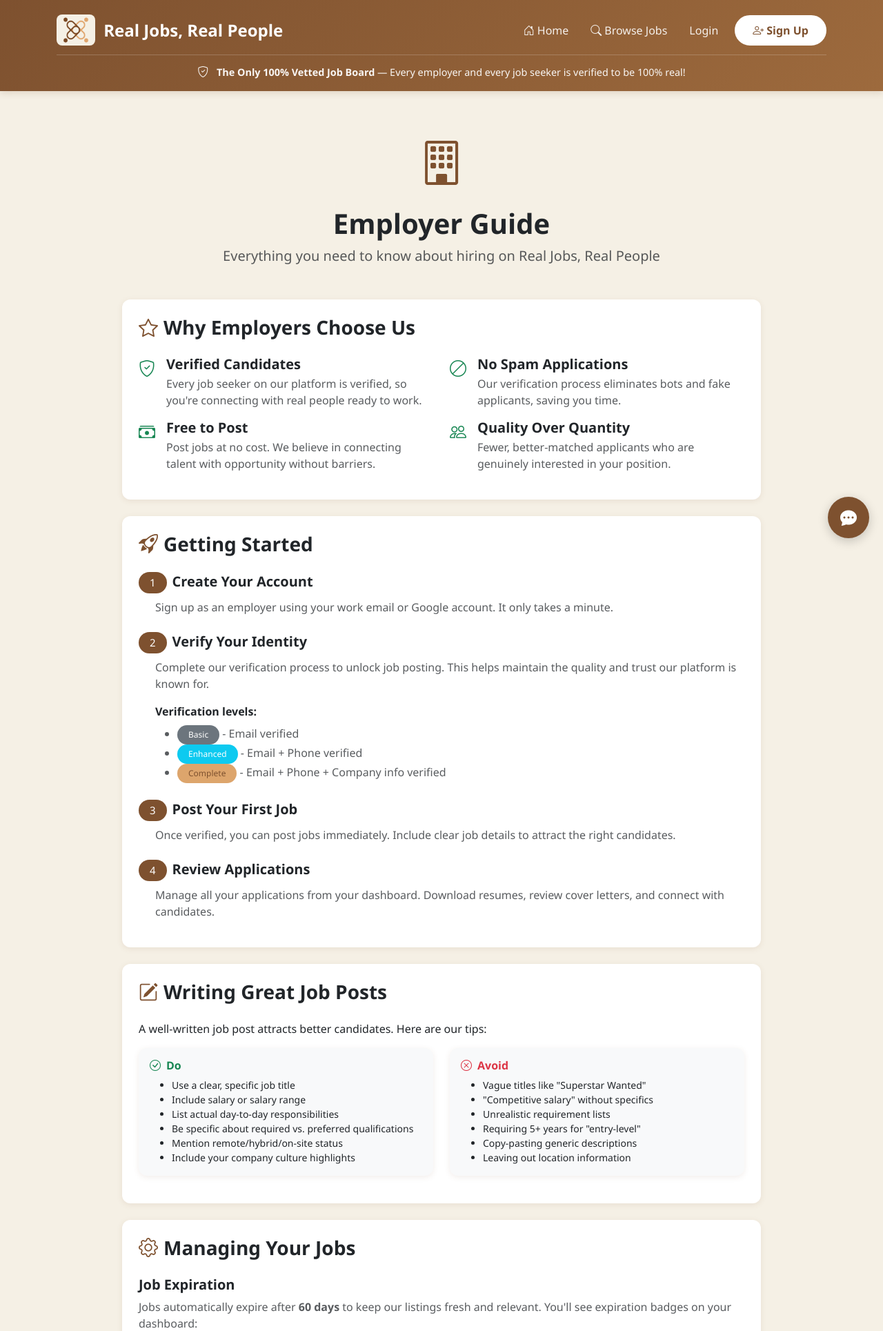
After one commit to mfish324/Job-Board, a Django app: page /employer-guide/ in a window 1280 px wide. The commit adds this page. Shown: the top 1929 px of the page at 69% size. Run offline with Django 5.2, Linux system fonts and the light colour scheme.

Commit message:
Add employer guide page
- Create comprehensive employer guide with:
  - Platform benefits (verified candidates, no spam, free posting)
  - Getting started steps and verification levels
  - Tips for writing great job posts
  - Job management (expiration, refresh, bulk upload)
  - Commitment to respectful hiring practices
- Add view and URL route for /employer-guide/
- Link from employer dashboard and site footer

Co-Authored-By: Claude Opus 4.5 <noreply@anthropic.com>

```diff
--- a/jobs/templates/jobs/base.html
+++ b/jobs/templates/jobs/base.html
@@ -403,6 +403,7 @@
                         <div class="col-6">
                             <ul class="list-unstyled">
                                 <li class="mb-2"><a href="{% url 'about' %}"><i class="bi bi-arrow-right me-1"></i>About Us</a></li>
+                                <li class="mb-2"><a href="{% url 'employer_guide' %}"><i class="bi bi-arrow-right me-1"></i>Employer Guide</a></li>
                                 <li class="mb-2"><a href="{% url 'terms_of_service' %}"><i class="bi bi-arrow-right me-1"></i>Terms of Service</a></li>
                                 <li class="mb-2"><a href="{% url 'contact' %}"><i class="bi bi-arrow-right me-1"></i>Contact</a></li>
                             </ul>
--- a/jobs/templates/jobs/employer_dashboard.html
+++ b/jobs/templates/jobs/employer_dashboard.html
@@ -37,6 +37,9 @@
             </p>
         </div>
         <div class="d-flex gap-2 flex-wrap">
+            <a href="{% url 'employer_guide' %}" class="btn btn-outline-info">
+                <i class="bi bi-book me-1"></i>Guide
+            </a>
             <a href="{% url 'candidate_search' %}" class="btn btn-outline-primary">
                 <i class="bi bi-search me-1"></i>Find Candidates
             </a>
--- /dev/null
+++ b/jobs/templates/jobs/employer_guide.html
@@ -0,0 +1,209 @@
+{% extends 'jobs/base.html' %}
+
+{% block title %}Employer Guide - Real Jobs, Real People{% endblock %}
+
+{% block content %}
+<div class="container py-4">
+    <div class="row justify-content-center">
+        <div class="col-lg-10">
+            <!-- Header -->
+            <div class="text-center mb-5">
+                <i class="bi bi-building text-primary" style="font-size: 4rem;"></i>
+                <h1 class="fw-bold mt-3">Employer Guide</h1>
+                <p class="lead text-muted">Everything you need to know about hiring on Real Jobs, Real People</p>
+            </div>
+
+            <!-- Why Choose Us -->
+            <div class="card mb-4 border-primary">
+                <div class="card-body p-4">
+                    <h3 class="fw-bold mb-4">
+                        <i class="bi bi-star me-2 text-primary"></i>Why Employers Choose Us
+                    </h3>
+                    <div class="row">
+                        <div class="col-md-6 mb-3">
+                            <div class="d-flex">
+                                <i class="bi bi-shield-check text-success me-3 fs-4"></i>
+                                <div>
+                                    <h5 class="fw-semibold mb-1">Verified Candidates</h5>
+                                    <p class="text-muted mb-0">Every job seeker on our platform is verified, so you're connecting with real people ready to work.</p>
+                                </div>
+                            </div>
+                        </div>
+                        <div class="col-md-6 mb-3">
+                            <div class="d-flex">
+                                <i class="bi bi-ban text-success me-3 fs-4"></i>
+                                <div>
+                                    <h5 class="fw-semibold mb-1">No Spam Applications</h5>
+                                    <p class="text-muted mb-0">Our verification process eliminates bots and fake applicants, saving you time.</p>
+                                </div>
+                            </div>
+                        </div>
+                        <div class="col-md-6 mb-3">
+                            <div class="d-flex">
+                                <i class="bi bi-cash-stack text-success me-3 fs-4"></i>
+                                <div>
+                                    <h5 class="fw-semibold mb-1">Free to Post</h5>
+                                    <p class="text-muted mb-0">Post jobs at no cost. We believe in connecting talent with opportunity without barriers.</p>
+                                </div>
+                            </div>
+                        </div>
+                        <div class="col-md-6 mb-3">
+                            <div class="d-flex">
+                                <i class="bi bi-people text-success me-3 fs-4"></i>
+                                <div>
+                                    <h5 class="fw-semibold mb-1">Quality Over Quantity</h5>
+                                    <p class="text-muted mb-0">Fewer, better-matched applicants who are genuinely interested in your position.</p>
+                                </div>
+                            </div>
+                        </div>
+                    </div>
+                </div>
+            </div>
+
+            <!-- Getting Started -->
+            <div class="card mb-4">
+                <div class="card-body p-4">
+                    <h3 class="fw-bold mb-4">
+                        <i class="bi bi-rocket-takeoff me-2 text-primary"></i>Getting Started
+                    </h3>
+
+                    <div class="mb-4">
+                        <h5 class="fw-semibold"><span class="badge bg-primary me-2">1</span>Create Your Account</h5>
+                        <p class="text-muted ms-4">Sign up as an employer using your work email or Google account. It only takes a minute.</p>
+                    </div>
+
+                    <div class="mb-4">
+                        <h5 class="fw-semibold"><span class="badge bg-primary me-2">2</span>Verify Your Identity</h5>
+                        <p class="text-muted ms-4">Complete our verification process to unlock job posting. This helps maintain the quality and trust our platform is known for.</p>
+                        <div class="ms-4">
+                            <p class="mb-2"><strong>Verification levels:</strong></p>
+                            <ul class="text-muted">
+                                <li><span class="badge bg-secondary">Basic</span> - Email verified</li>
+                                <li><span class="badge bg-info">Enhanced</span> - Email + Phone verified</li>
+                                <li><span class="badge bg-success">Complete</span> - Email + Phone + Company info verified</li>
+                            </ul>
+                        </div>
+                    </div>
+
+                    <div class="mb-4">
+                        <h5 class="fw-semibold"><span class="badge bg-primary me-2">3</span>Post Your First Job</h5>
+                        <p class="text-muted ms-4">Once verified, you can post jobs immediately. Include clear job details to attract the right candidates.</p>
+                    </div>
+
+                    <div class="mb-0">
+                        <h5 class="fw-semibold"><span class="badge bg-primary me-2">4</span>Review Applications</h5>
+                        <p class="text-muted ms-4">Manage all your applications from your dashboard. Download resumes, review cover letters, and connect with candidates.</p>
+                    </div>
+                </div>
+            </div>
+
+            <!-- Writing Great Job Posts -->
+            <div class="card mb-4">
+                <div class="card-body p-4">
+                    <h3 class="fw-bold mb-4">
+                        <i class="bi bi-pencil-square me-2 text-primary"></i>Writing Great Job Posts
+                    </h3>
+                    <p class="mb-3">A well-written job post attracts better candidates. Here are our tips:</p>
+
+                    <div class="row">
+                        <div class="col-md-6">
+                            <div class="card bg-light border-0 mb-3">
+                                <div class="card-body">
+                                    <h6 class="fw-bold text-success"><i class="bi bi-check-circle me-2"></i>Do</h6>
+                                    <ul class="mb-0 small">
+                                        <li>Use a clear, specific job title</li>
+                                        <li>Include salary or salary range</li>
+                                        <li>List actual day-to-day responsibilities</li>
+                                        <li>Be specific about required vs. preferred qualifications</li>
+                                        <li>Mention remote/hybrid/on-site status</li>
+                                        <li>Include your company culture highlights</li>
+                                    </ul>
+                                </div>
+                            </div>
+                        </div>
+                        <div class="col-md-6">
+                            <div class="card bg-light border-0 mb-3">
+                                <div class="card-body">
+                                    <h6 class="fw-bold text-danger"><i class="bi bi-x-circle me-2"></i>Avoid</h6>
+                                    <ul class="mb-0 small">
+                                        <li>Vague titles like "Superstar Wanted"</li>
+                                        <li>"Competitive salary" without specifics</li>
+                                        <li>Unrealistic requirement lists</li>
+                                        <li>Requiring 5+ years for "entry-level"</li>
+                                        <li>Copy-pasting generic descriptions</li>
+                                        <li>Leaving out location information</li>
+                                    </ul>
+                                </div>
+                            </div>
+                        </div>
+                    </div>
+                </div>
+            </div>
+
+            <!-- Managing Your Jobs -->
+            <div class="card mb-4">
+                <div class="card-body p-4">
+                    <h3 class="fw-bold mb-4">
+                        <i class="bi bi-gear me-2 text-primary"></i>Managing Your Jobs
+                    </h3>
+
+                    <h5 class="fw-semibold mt-3">Job Expiration</h5>
+                    <p class="text-muted">Jobs automatically expire after <strong>60 days</strong> to keep our listings fresh and relevant. You'll see expiration badges on your dashboard:</p>
+                    <ul class="text-muted">
+                        <li><span class="badge bg-warning text-dark">Expiring Soon</span> - Less than 14 days remaining</li>
+                        <li><span class="badge bg-danger">Expired</span> - Job is no longer visible to candidates</li>
+                    </ul>
+
+                    <h5 class="fw-semibold mt-4">Refreshing Jobs</h5>
+                    <p class="text-muted">Still hiring? Click the <strong>Refresh</strong> button on your dashboard to extend your job for another 60 days. This also bumps your listing in search results.</p>
+
+                    <h5 class="fw-semibold mt-4">Bulk Upload</h5>
+                    <p class="text-muted">Hiring for multiple positions? Use our bulk upload feature to post many jobs at once using a CSV file. Access it from your employer dashboard.</p>
+                </div>
+            </div>
+
+            <!-- Our Commitment -->
+            <div class="card mb-4">
+                <div class="card-body p-4">
+                    <h3 class="fw-bold mb-4">
+                        <i class="bi bi-heart me-2 text-primary"></i>Our Commitment to You
+                    </h3>
+                    <p class="mb-3">When you post on Real Jobs, Real People, you're joining a community committed to respectful hiring practices. We ask that you:</p>
+                    <ul class="text-muted">
+                        <li><strong>Respond to applicants</strong> - Even a brief "no" is better than silence</li>
+                        <li><strong>Post real opportunities</strong> - Only list jobs you're actively hiring for</li>
+                        <li><strong>Be transparent</strong> - Share salary ranges and job requirements honestly</li>
+                        <li><strong>Respect candidates' time</strong> - Keep interview processes reasonable</li>
+                    </ul>
+                    <p class="mb-0">Together, we can make hiring better for everyone.</p>
+                </div>
+            </div>
+
+            <!-- CTA -->
+            <div class="card bg-primary text-white">
+                <div class="card-body p-4 text-center">
+                    <h3 class="fw-bold mb-3">Ready to Find Great Talent?</h3>
+                    <p class="mb-4">Join employers who value quality over quantity.</p>
+                    <div class="d-flex justify-content-center gap-3 flex-wrap">
+                        {% if user.is_authenticated and user.userprofile.user_type == 'employer' %}
+                            <a href="{% url 'post_job' %}" class="btn btn-light btn-lg">
+                                <i class="bi bi-plus-circle me-2"></i>Post a Job
+                            </a>
+                            <a href="{% url 'employer_dashboard' %}" class="btn btn-outline-light btn-lg">
+                                <i class="bi bi-speedometer2 me-2"></i>Go to Dashboard
+                            </a>
+                        {% else %}
+                            <a href="{% url 'employer_signup' %}" class="btn btn-light btn-lg">
+                                <i class="bi bi-person-plus me-2"></i>Sign Up as Employer
+                            </a>
+                            <a href="{% url 'login' %}" class="btn btn-outline-light btn-lg">
+                                <i class="bi bi-box-arrow-in-right me-2"></i>Login
+                            </a>
+                        {% endif %}
+                    </div>
+                </div>
+            </div>
+        </div>
+    </div>
+</div>
+{% endblock %}
--- a/jobs/urls.py
+++ b/jobs/urls.py
@@ -64,6 +64,7 @@ urlpatterns = [
     path('terms/', views.terms_of_service, name='terms_of_service'),
     path('contact/', views.contact, name='contact'),
     path('about/', views.about, name='about'),
+    path('employer-guide/', views.employer_guide, name='employer_guide'),
 
     path('account/privacy/', views.privacy_settings, name='privacy_settings'),
     path('account/profile/', views.user_profile, name='user_profile'),
--- a/jobs/views.py
+++ b/jobs/views.py
@@ -1105,6 +1105,9 @@ def privacy_policy(request):
 
 def about(request):
     return render(request, 'jobs/about.html')
+
+def employer_guide(request):
+    return render(request, 'jobs/employer_guide.html')
 
 def terms_of_service(request):
     return render(request, 'jobs/terms.html')
```
